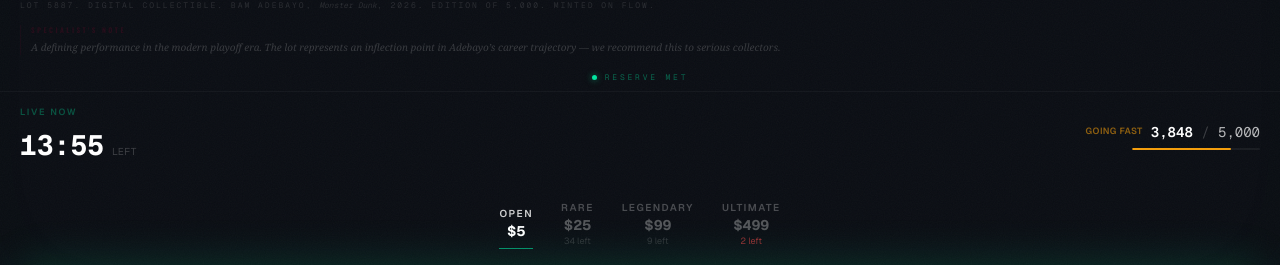
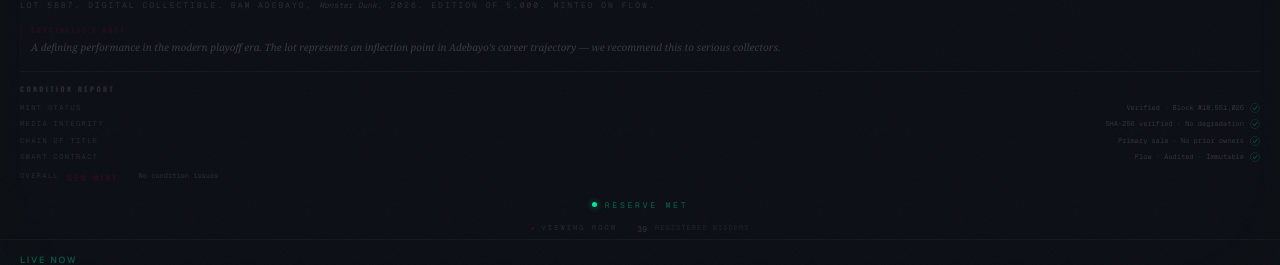
Before and after one commit to roham/tst-prototypes, a Next.js app: page /supreme/bam in a window 1280 px wide. Shown: the part 513-778 px from the top of the page. Built offline with nearby package versions, Linux system fonts and the light colour scheme.

Commit message:
v0.151: supreme — condition report, viewing room, pre-sale estimate

```diff
--- a/app/supreme/[momentId]/page.tsx
+++ b/app/supreme/[momentId]/page.tsx
@@ -832,6 +832,15 @@ function WScreen({
                   className="text-[11px] font-mono tabular-nums font-bold text-white/40"
                 >
                   ${moment.rarityTiers[0].price.toFixed(2)}
+                </span>
+              </div>
+              {/* Pre-sale estimate — shows buyer acquired below market estimate */}
+              <div className="flex items-center justify-between mt-0.5">
+                <span className="text-[7px] uppercase tracking-[0.2em] text-white/10">
+                  Pre-Sale Estimate
+                </span>
+                <span className="text-[8px] font-mono tabular-nums text-white/15">
+                  ${Math.round(moment.rarityTiers[0].price * 1.8).toFixed(2)}–${Math.round(moment.rarityTiers[0].price * 3.2).toFixed(2)}
                 </span>
               </div>
               <div className="flex items-center justify-between mt-1">
@@ -1729,6 +1738,60 @@ export default function SupremePage() {
               : 'The rarest combination of scoring volume and efficiency we\u2019ve catalogued this season. Gilgeous-Alexander\u2019s trajectory suggests lasting historical value.'}
           </p>
         </div>
+
+        {/* Condition Report — formal auction-house lot condition assessment */}
+        {/* Every Christie's/Sotheby's lot has a condition report available on    */}
+        {/* request. For digital assets, this covers minting verification,        */}
+        {/* blockchain provenance, and media integrity — the digital equivalent   */}
+        {/* of "no visible restoration, original canvas, provenance unbroken."    */}
+        <div className="mt-4 pt-3" style={{ borderTop: '0.5px solid rgba(255,255,255,0.04)' }}>
+          <span
+            className="text-[7px] font-bold uppercase tracking-[0.35em] block mb-2"
+            style={{ color: 'rgba(255,255,255,0.12)', fontFamily: 'var(--font-oswald), sans-serif' }}
+          >
+            Condition Report
+          </span>
+          <div className="space-y-1.5">
+            {[
+              { label: 'Mint Status', value: 'Verified · Block #' + ((moment.id.charCodeAt(0) * 1337 + 8420000) % 99000000 + 10000000).toLocaleString(), status: 'pass' as const },
+              { label: 'Media Integrity', value: 'SHA-256 verified · No degradation', status: 'pass' as const },
+              { label: 'Chain of Title', value: 'Primary sale · No prior owners', status: 'pass' as const },
+              { label: 'Smart Contract', value: 'Flow · Audited · Immutable', status: 'pass' as const },
+            ].map((item) => (
+              <div key={item.label} className="flex items-center justify-between">
+                <span className="text-[7px] font-mono uppercase tracking-[0.2em] text-white/10">
+                  {item.label}
+                </span>
+                <div className="flex items-center gap-1.5">
+                  <span className="text-[7px] font-mono text-white/15">
+                    {item.value}
+                  </span>
+                  {/* Verification checkmark — green for pass */}
+                  <svg className="h-2.5 w-2.5" viewBox="0 0 10 10" fill="none">
+                    <circle cx="5" cy="5" r="4.5" stroke="rgba(0,229,160,0.25)" strokeWidth="0.5" />
+                    <path d="M3 5.2 L4.5 6.5 L7 3.5" stroke="rgba(0,229,160,0.4)" strokeWidth="0.8" strokeLinecap="round" strokeLinejoin="round" />
+                  </svg>
+                </div>
+              </div>
+            ))}
+          </div>
+          {/* Grade assessment */}
+          <div className="mt-2 flex items-center gap-2">
+            <span className="text-[7px] font-mono uppercase tracking-[0.2em] text-white/10">
+              Overall
+            </span>
+            <span
+              className="text-[8px] font-bold uppercase tracking-[0.3em]"
+              style={{ color: `${moment.teamColors.primary}30`, fontFamily: 'var(--font-oswald), sans-serif' }}
+            >
+              Gem Mint
+            </span>
+            <span className="text-[7px] font-mono text-white/8">·</span>
+            <span className="text-[7px] font-mono text-white/12">
+              No condition issues
+            </span>
+          </div>
+        </div>
       </div>
 
       {/* ============================================================= */}
@@ -1769,6 +1832,35 @@ export default function SupremePage() {
           </div>
         );
       })()}
+
+      {/* ============================================================= */}
+      {/* VIEWING ROOM — Christie's-style "X people viewing this lot" */}
+      {/* At Christie's online, each lot shows how many people are    */}
+      {/* currently viewing. Supreme's social proof: quiet, factual,  */}
+      {/* institutional. Not panic-inducing — informational.          */}
+      {/* ============================================================= */}
+      {!isEnded && (
+        <div className="flex items-center justify-center gap-2 px-5 py-1 supreme-info-enter">
+          <div
+            className="h-[3px] w-[3px] rounded-full"
+            style={{
+              backgroundColor: moment.teamColors.primary,
+              opacity: 0.3,
+              boxShadow: `0 0 4px ${moment.teamColors.primary}30`,
+            }}
+          />
+          <span className="text-[7px] font-mono uppercase tracking-[0.3em] text-white/10">
+            Viewing Room
+          </span>
+          <span className="text-[7px] font-mono text-white/8">·</span>
+          <span className="text-[8px] font-mono tabular-nums text-white/15">
+            {watching}
+          </span>
+          <span className="text-[7px] font-mono uppercase tracking-[0.15em] text-white/8">
+            registered bidders
+          </span>
+        </div>
+      )}
 
       {/* ============================================================= */}
       {/* INFO STRIP — timer + edition counter */}
@@ -1902,6 +1994,12 @@ export default function SupremePage() {
                     }`}
                   >
                     {tier.remaining} left
+                  </span>
+                )}
+                {/* Pre-sale estimate — Christie's "Est. $X–$Y" beneath price */}
+                {isSelected && (
+                  <span className="block text-[7px] font-mono text-white/12 mt-0.5 tracking-wide">
+                    Est. ${Math.round(tier.price * 1.8)}–${Math.round(tier.price * 3.2)}
                   </span>
                 )}
                 {/* Underline indicator — tints with tier accent */}
```
